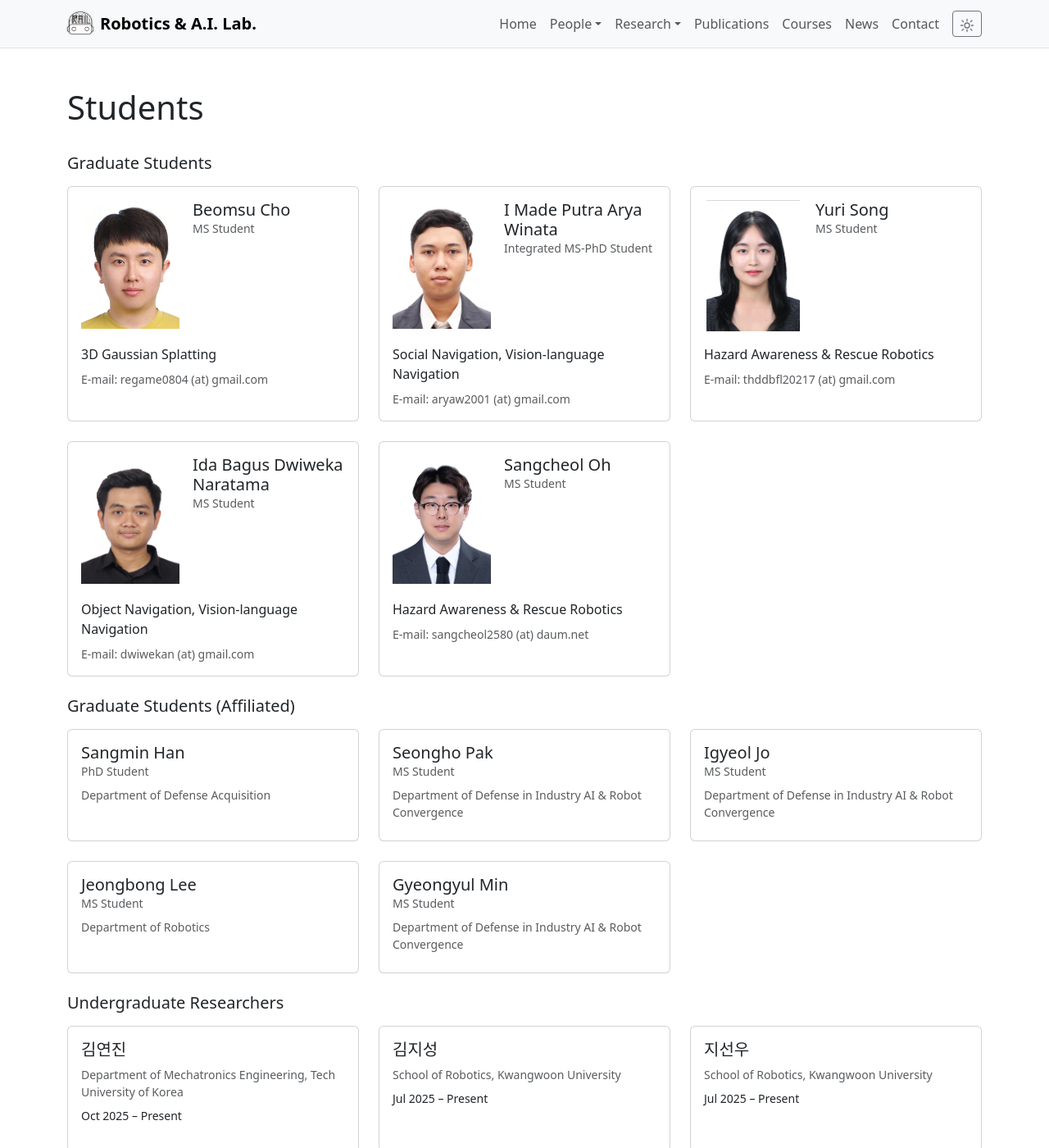
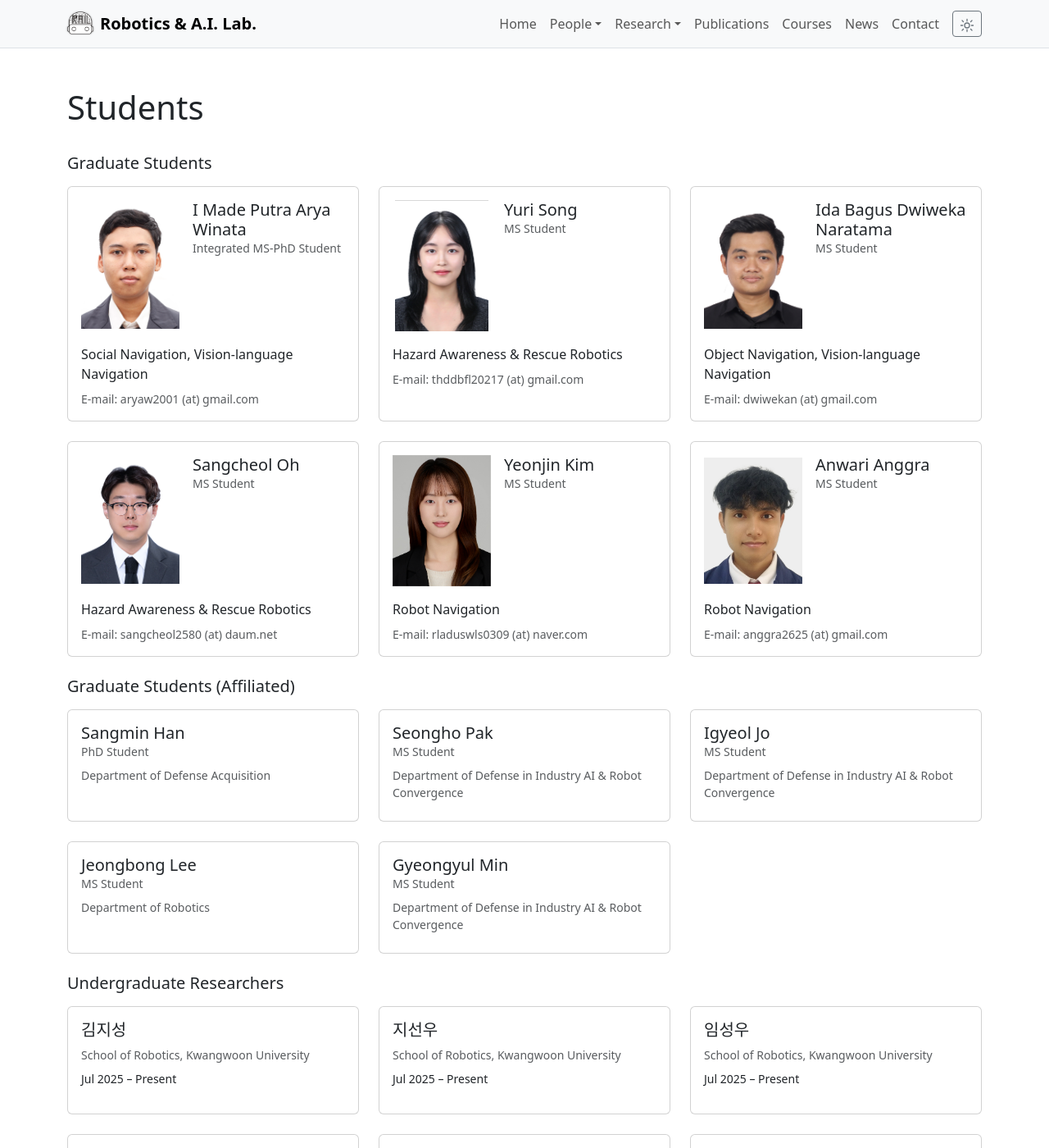
Before and after one commit to robotailab/robotailab.github.io, a Jekyll site: the page built from people/students.md, in a window 1280 px wide and 1400 px high. Shown: the whole window at 82% size. Built offline with Jekyll 4.4.1, drawn with Linux system fonts in a browser that asks for light colours.

Commit message:
People updated

```diff
--- a/_data/people.yml
+++ b/_data/people.yml
@@ -3,15 +3,6 @@
   focus_en: Robotics, Artificial Intelligence, Human-Robot Interaction
   email: junghyun.oh@example.com
   category: faculty
-
-- name_en: Beomsu Cho
-  role_en: MS Student
-  focus_en: "3D Gaussian Splatting"
-  email: regame0804 (at) gmail.com
-  image: /assets/people/24s_cho_beomsu.jpg
-  category: students
-  level: graduate
-  section: main
 
 - name_en: I Made Putra Arya Winata
   role_en: Integrated MS-PhD Student
@@ -45,6 +36,24 @@
   focus_en: "Hazard Awareness & Rescue Robotics"
   email: sangcheol2580 (at) daum.net
   image: /assets/people/25f_oh_sangcheol.jpg
+  category: students
+  level: graduate
+  section: main
+
+- name_en: Yeonjin Kim
+  role_en: MS Student
+  focus_en: "Robot Navigation"
+  email: rladuswls0309 (at) naver.com
+  image: /assets/people/26s_kim_yeonjin.jpg
+  category: students
+  level: graduate
+  section: main
+
+- name_en: Anwari Anggra
+  role_en: MS Student
+  focus_en: "Robot Navigation"
+  email: anggra2625 (at) gmail.com
+  image: /assets/people/26s_anggra_anwari.jpg
   category: students
   level: graduate
   section: main
@@ -88,13 +97,6 @@
   category: students
   level: graduate
   section: affiliated
-
-- name_en: 김연진
-  role_en: Undergraduate Researcher
-  focus_en: Department of Mechatronics Engineering, Tech University of Korea
-  category: students
-  level: undergraduate
-  period: Oct 2025 – Present
 
 - name_en: 김지성
   role_en: Undergraduate Researcher
@@ -145,6 +147,12 @@
   level: undergraduate
   period: Dec 2025 – Present
 
+- name_en: Beomsu Cho
+  role_en: MS (Feb 2026)
+  focus_en: Environment-Adaptive Exploration Leveraging Trajectory Acquired Information for Active Reconstruction
+  email: alumni@example.com
+  category: alumni
+
 - name_en: Donghyun Lee
   role_en: MS (Aug 2025)
   focus_en: Adaptive Keyframe Generation Method for Improving Visual Odometry in High Speed Motion
```
Also changed, not shown: assets/people/26s_anggra_anwari.jpg (added), assets/people/26s_kim_yeonjin.jpg (added), 5 other files.
